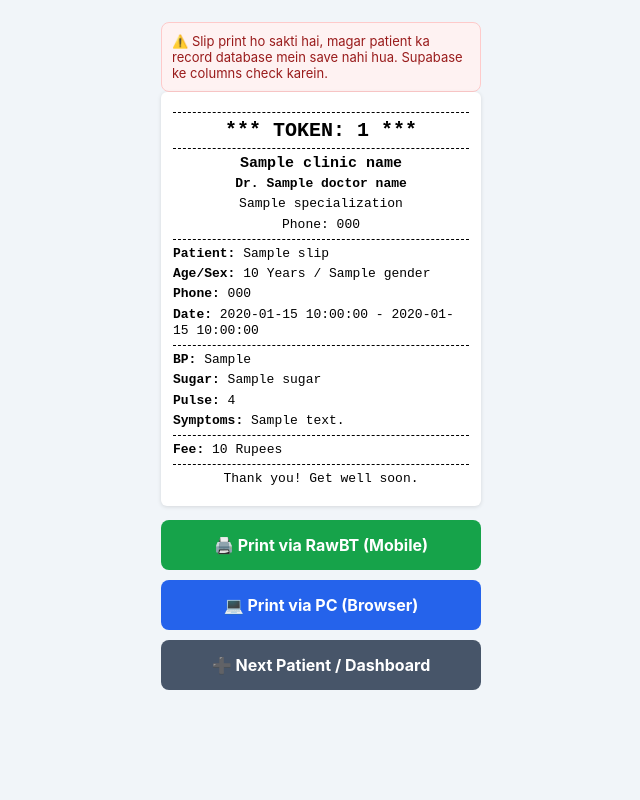
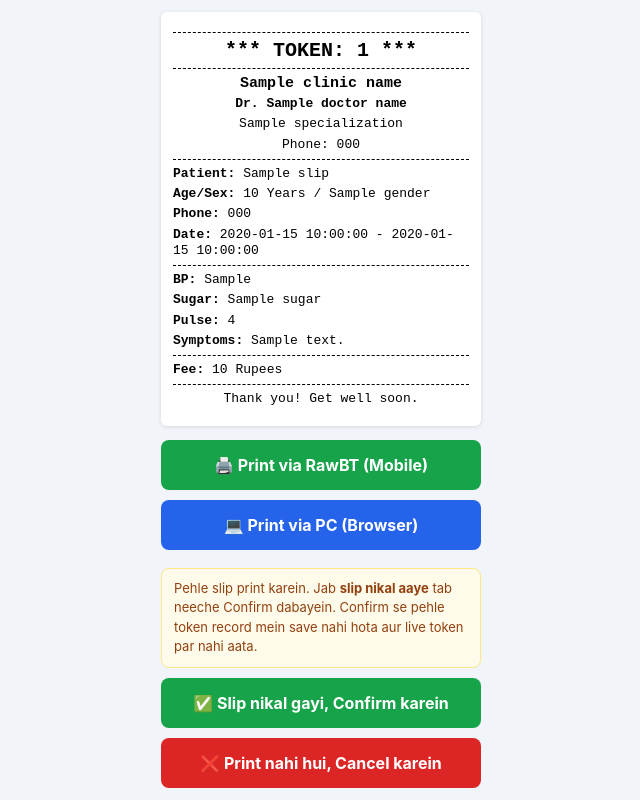
Before and after one commit to memonsehram-coder/clipslip-clinic-management, a Flask app: template templates/print_slip.html in a window 1280 px wide. Shown: the whole page, without its empty margins (319-959 px from the left). Run offline with Flask 3, Linux system fonts and the light colour scheme; the template is opened without the code that fills it: most values are stand-ins (such as "Sample title", 1, 10 or a date in 2020).

Commit message:
update file

```diff
--- a/templates/print_slip.html
+++ b/templates/print_slip.html
@@ -34,7 +34,8 @@
         .slip h2 { margin: 4px 0; font-size: 20px; }
         .slip h3 { margin: 4px 0; font-size: 15px; }
 
-        .actions { max-width: 320px; margin: 14px auto 0 auto; }
+        .actions { max-width: 320px; margin: 14px auto 0 auto; font-family: -apple-system, 'Segoe UI', Roboto, sans-serif; }
+        .actions form { margin: 0; }
         .btn {
             display: block;
             width: 100%;
@@ -48,22 +49,47 @@
             text-decoration: none;
             color: #fff;
             cursor: pointer;
-            font-family: -apple-system, 'Segoe UI', Roboto, sans-serif;
+            font-family: inherit;
         }
         .btn-green { background: #16a34a; }
         .btn-blue { background: #2563eb; }
         .btn-gray { background: #475569; }
+        .btn-red { background: #dc2626; }
+
+        .hint {
+            margin: 18px 0 0 0;
+            padding: 10px 12px;
+            background: #fffbeb;
+            border: 1px solid #fde68a;
+            color: #92400e;
+            border-radius: 8px;
+            font-size: 13px;
+            line-height: 1.5;
+        }
+        .done {
+            margin: 18px 0 0 0;
+            padding: 12px;
+            background: #f0fdf4;
+            border: 1px solid #bbf7d0;
+            color: #166534;
+            border-radius: 8px;
+            font-size: 14px;
+            font-weight: bold;
+            text-align: center;
+        }
 
         .warn {
             max-width: 320px;
-            margin: 10px auto 0 auto;
+            margin: 0 auto 10px auto;
             background: #fef2f2;
             color: #991b1b;
             border: 1px solid #fecaca;
-            padding: 10px;
+            padding: 10px 12px;
             border-radius: 8px;
             font-size: 13px;
+            line-height: 1.5;
             font-family: -apple-system, 'Segoe UI', Roboto, sans-serif;
+            font-weight: 600;
         }
 
         /* PC se print karte waqt sirf slip nikle, buttons nahi */
@@ -76,10 +102,8 @@
 </head>
 <body>
 
-    {% if not slip.saved %}
-    <div class="warn">
-        ⚠️ Slip print ho sakti hai, magar patient ka record database mein save nahi hua. Supabase ke columns check karein.
-    </div>
+    {% if error %}
+    <div class="warn">⚠️ {{ error }}</div>
     {% endif %}
 
     <div class="slip" id="visual-slip">
@@ -111,13 +135,31 @@
     </div>
 
     <div class="actions">
-        <!-- Mobile: RawBT ko poora print data seedha server se mil raha hai (JavaScript ki zaroorat nahi) -->
+        <!-- Mobile: RawBT ko poora print data seedha server se mil raha hai -->
         <a class="btn btn-green" href="rawbt:base64,{{ rawbt_data }}">🖨️ Print via RawBT (Mobile)</a>
 
         <!-- PC / Laptop -->
-        <button class="btn btn-blue" onclick="window.print()">💻 Print via PC (Browser)</button>
+        <button type="button" class="btn btn-blue" onclick="window.print()">💻 Print via PC (Browser)</button>
 
-        <a class="btn btn-gray" href="/dashboard">➕ Next Patient / Dashboard</a>
+        {% if slip.confirmed %}
+            <div class="done">✅ Token {{ slip.token_number }} ka record save ho chuka hai</div>
+            <a class="btn btn-gray" href="/dashboard">➕ Next Patient / Dashboard</a>
+        {% else %}
+            <div class="hint">
+                Pehle slip print karein. Jab <b>slip nikal aaye</b> tab neeche Confirm dabayein.
+                Confirm se pehle token record mein save nahi hota aur live token par nahi aata.
+            </div>
+
+            <!-- Slip nikal aayi: ab record save hoga -->
+            <form action="/confirm-print" method="POST">
+                <button type="submit" class="btn btn-green">✅ Slip nikal gayi, Confirm karein</button>
+            </form>
+
+            <!-- Print nahi hui: slip cancel -->
+            <form action="/cancel-print" method="POST" onsubmit="return confirm('Slip cancel karein? Is token ka record save nahi hoga.');">
+                <button type="submit" class="btn btn-red">❌ Print nahi hui, Cancel karein</button>
+            </form>
+        {% endif %}
     </div>
 
 </body>
```
